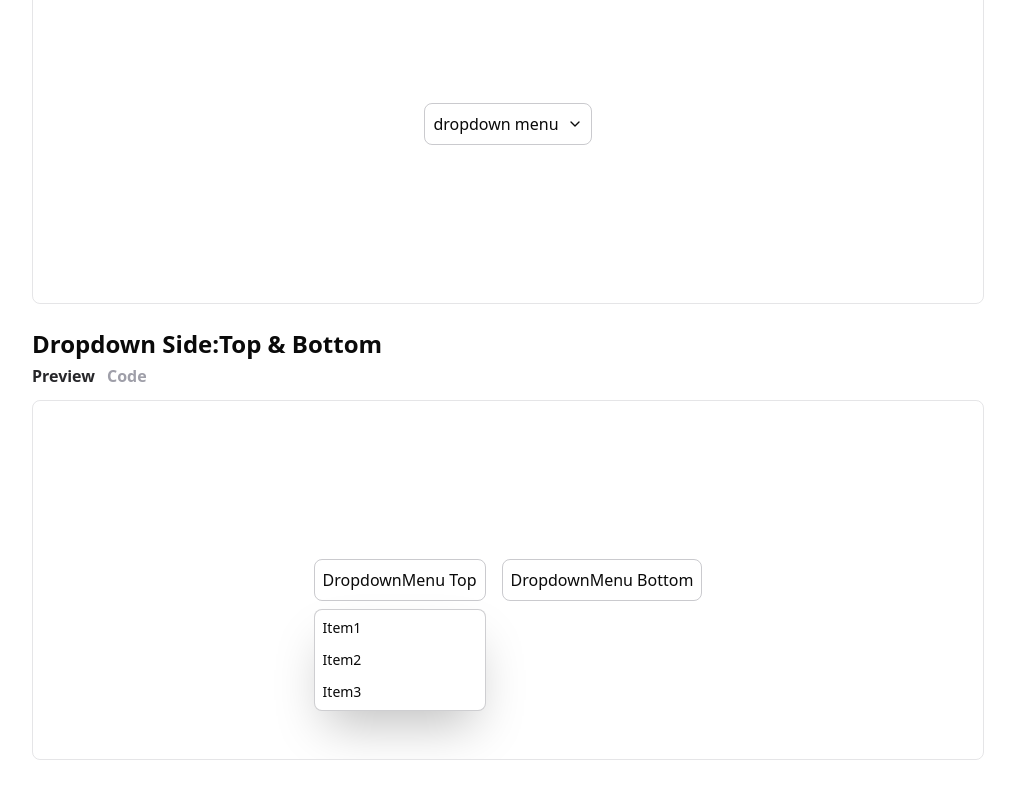
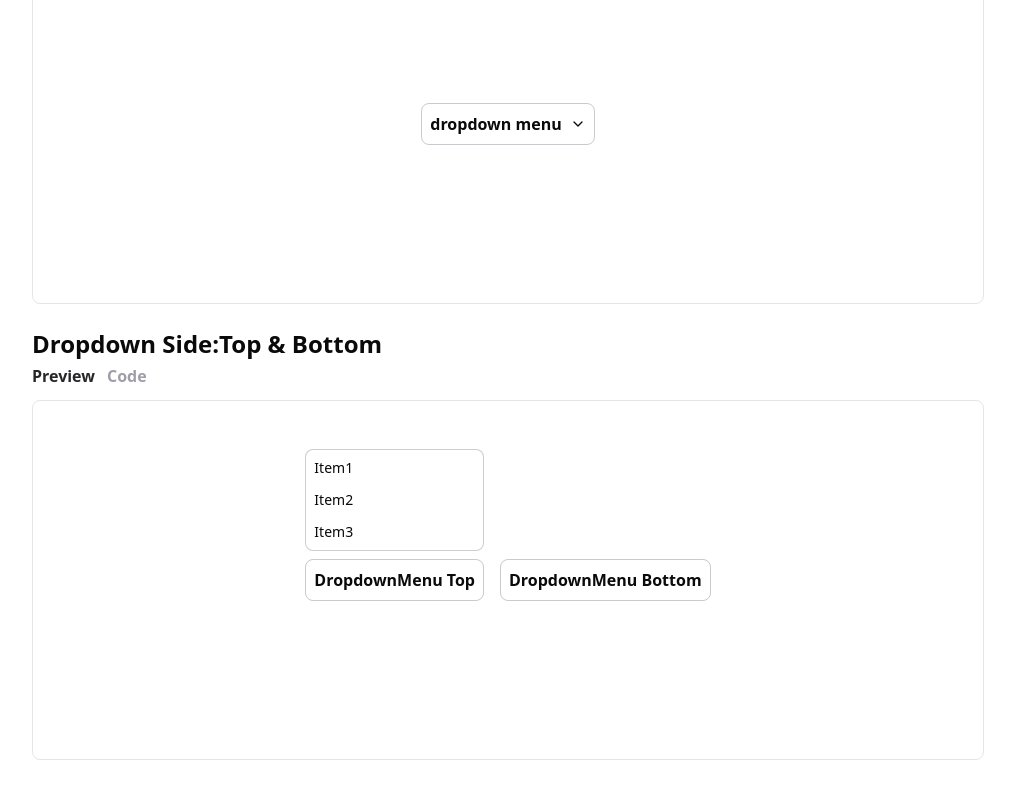
Before and after one commit to ilaydaufelek/MustUI-Studio, a Next.js app: page /studio/dropdown in a window 1280 px wide. Both pictures are taken after a click on the element "DropdownMenu Top". Shown: the part 1142-1940 px from the top of the page, without its empty margins (132-1147 px from the left). Built offline with nearby package versions, Linux system fonts and the light colour scheme.

Commit message:
side updated

```diff
--- a/src/library/components/dropdown.tsx
+++ b/src/library/components/dropdown.tsx
@@ -8,16 +8,20 @@ interface DropdownContextType{
 interface DropdownMenuProps extends React.HTMLAttributes<HTMLDivElement> {
     children:React.ReactNode;
     className?:string
+     open?: boolean
+  onOpenChange?: (open: boolean) => void
 }
 
 interface DropdownMenuTriggerProps extends React.HTMLAttributes<HTMLDivElement> {
     children:React.ReactNode
     className?:string
+     asChild?: boolean
 }
 
 interface DropdownMenuContentProps extends React.HTMLAttributes<HTMLDivElement> {
     children:React.ReactNode;
     className?:string
+    side?:"left" | "right"|"top" | "bottom"
 }
 
 interface DropdownMenuItemProps extends React.HTMLAttributes<HTMLDivElement> {
@@ -25,12 +29,41 @@ interface DropdownMenuItemProps extends React.HTMLAttributes<HTMLDivElement> {
     className?:string
 }
 
+const sides: Record<string, string> = {
+  bottom: "top-[100%] left-0",
+  top: "bottom-[100%] left-0",
+  right: "left-full top-0 mx-1",
+  left: "right-full top-0 mx-1",
+}
+
+const sideAnimation = {
+  left: {
+    open: "translate-x-0",
+    closed: "translate-x-0 opacity-0 pointer-events-none",
+  },
+  right: {
+    open: "translate-x-0",
+    closed: "translate-x-0 opacity-0 pointer-events-none",
+  },
+  top: {
+    open: "translate-y-0 ",
+    closed: " opacity-0 pointer-events-none",
+  },
+  bottom: {
+    open: "translate-y-0",
+    closed: " opacity-0 pointer-events-none",
+  },
+}
+
 const DropdownContext=createContext<DropdownContextType | null>(null)
 
-export const DropdownMenu=({children,className,...props}:DropdownMenuProps)=>{
-   const[open,setOpen]=useState(false)
+export const DropdownMenu=({children,className, open:controlledOpen, onOpenChange,...props}: DropdownMenuProps & React.HTMLAttributes<HTMLDivElement>)=>{
+    const [uncontrolledOpen, setUncontrolledOpen] = useState(false)
+
+  const open = controlledOpen ?? uncontrolledOpen
+  const setOpen = onOpenChange ?? setUncontrolledOpen
    return(
-    <DropdownContext.Provider  value={{open,setOpen}}>
+    <DropdownContext.Provider value={{open,setOpen}}>
        <div className={cn("relative inline-block  py-2",className)}{...props} >
          {children}
        </div>
@@ -39,33 +72,44 @@ export const DropdownMenu=({children,className,...props}:DropdownMenuProps)=>{
 
 }
 
-export const DropdownMenuTrigger=({children,className,...props}:DropdownMenuTriggerProps)=>{
+export const DropdownMenuTrigger=({children,className,asChild,...props}:DropdownMenuTriggerProps)=>{
  const ctx=useContext(DropdownContext)
  if (!ctx) throw new Error("DropdownTrigger must be used within DropdownMenu");
+ const handleClick=()=>{
+  ctx.setOpen(!ctx.open)
+ }
+
+
  return (
- <div className={cn("px-2 py-2 border flex items-center border-zinc-600/30 rounded-md cursor-default overflow-hidden  ",className)}
- onClick={()=>ctx?.setOpen(!ctx.open)}
+ <div className={cn("px-2 py-2 border flex items-center border-zinc-600/30 rounded-md cursor-default overflow-hidden font-semibold  ",className)}
+ onClick={handleClick}
   {...props} >
     {children}
+
     </div>
   )
 }
 
-export const DropdownMenuContent=({children,className, ...props}:DropdownMenuContentProps)=>{
+export const DropdownMenuContent=({children,className,side="bottom" ,...props}:DropdownMenuContentProps)=>{
 
     const ctx = useContext(DropdownContext);
 
+  if (!ctx) throw new Error("DropdownMenuContent must be used within DropdownMenu")
 
-  if (!ctx) throw new Error("DropdownMenuContent must be used within DropdownMenu");
-  if (!ctx.open) return null
-    return (
-     <div
-      className={cn("absolute top-full w-full    shadow-2xl rounded-md border border-zinc-700/25 dark:bg-zinc-950 bg-white ",className)} {...props} >
-        {children}
-      </div>
-    )
-
-
+  return (
+    <div
+      className={cn(
+        "absolute min-w-full rounded-md border border-zinc-700/25 dark:bg-zinc-950 bg-white",
+        "transition-all duration-200 ease-out",
+        sides[side],
+         ctx.open ? sideAnimation[side].open : sideAnimation[side].closed,
+        className
+      )}
+      {...props}
+    >
+      {children}
+    </div>
+  )
 }
 
 export const DropdownMenuItem=({children,className,...props}:DropdownMenuItemProps)=>{
@@ -73,7 +117,7 @@ export const DropdownMenuItem=({children,className,...props}:DropdownMenuItemPro
    return(
     <div
     onClick={()=>ctx?.setOpen(false)}
-     className={cn("p-1 m-1 hover:bg-zinc-300/40 dark:hover:bg-zinc-800/30 cursor-default rounded-md text-sm font-medium  ",className)}{...props} >
+     className={cn("p-1 m-1   hover:bg-zinc-300/40 dark:hover:bg-zinc-800/30 cursor-default rounded-sm text-sm font-medium  ",className)}{...props} >
        {children}
     </div>
    )
```
